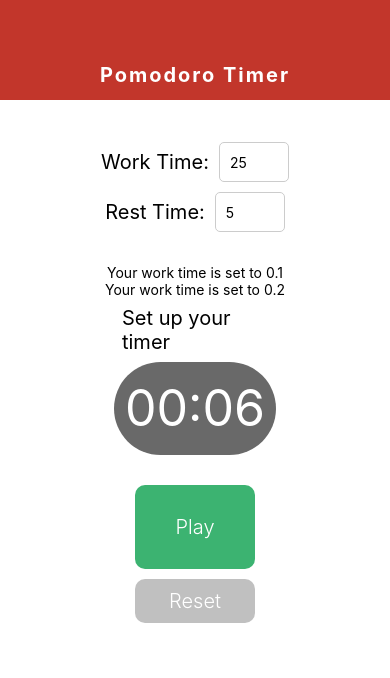
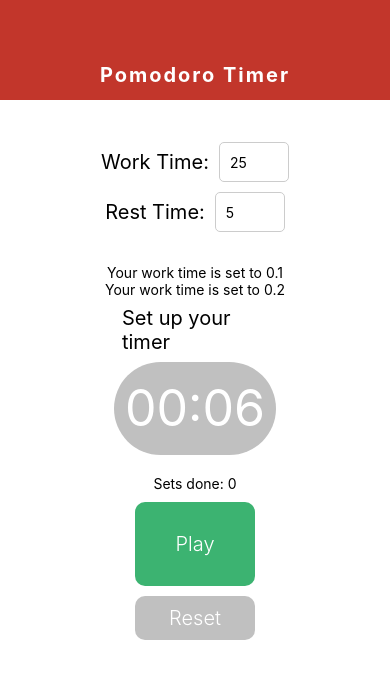
Before and after one commit to leenapoikolainen/pomodoro, a React Native app: screen / in a window 390 px wide. Shown: the top 678 px of the page. Built offline with nearby package versions, Linux system fonts and the light colour scheme.

Commit message:
added work sets count and small color modification to the timer display. Now reset timer sets color to light grey

```diff
--- a/src/components/PomodoroTimer.js
+++ b/src/components/PomodoroTimer.js
@@ -7,15 +7,17 @@ import TimerDisplay from "./TimerDisplay";
 import TimerSetup from "./TimerSetup";
 
 function PomodoroTimer() {
-  const [workTime, setWorkTime] = useState(0.1);
-  const [restTime, setRestTime] = useState(0.2);
-  const [timer, setTimer] = useState(workTime * 60);
-  const [isActive, setIsActive] = useState(false);
-  const [isResting, setIsResting] = useState(false);
-  const [timerRunning, setTimerRunning] = useState(false);
+  const [workTime, setWorkTime] = useState(0.1); // For testing purposes, set the work time to few seconds
+  const [restTime, setRestTime] = useState(0.2); // For testing purposes, set the break time to few seconds
+  const [timer, setTimer] = useState(workTime * 60); // Timer initialised with work time
+  const [isActive, setIsActive] = useState(false);  // Timer not active when starting
+  const [isResting, setIsResting] = useState(false); // Timer not resting when starting
+  const [timerRunning, setTimerRunning] = useState(false); // Timer not running when starting
+  const [worSetsCompleted, setWorkSetsCompleted] = useState(0); // No work sets completed
 
   useEffect(() => {
     let interval = null;
+
     // Timer starts when either work time or rest time starts
     if (timerRunning) {
       interval = setInterval(() => {
@@ -35,6 +37,7 @@ function PomodoroTimer() {
         setIsResting(true);
         setTimer(restTime * 60);
         console.log("Option 1");
+        setWorkSetsCompleted(worSetsCompleted + 1);
       }
       // Timer is 0, status resting --> change to work time
       else {
@@ -100,6 +103,7 @@ function PomodoroTimer() {
     setRestTime(0.2);
     setTimer(workTime * 60);
     setTimerRunning(false);
+    setWorkSetsCompleted(0);
   };
 
   const handleWorkTimeChange = (text) => {
@@ -123,26 +127,7 @@ function PomodoroTimer() {
     <View>
       <Header />
       <View style={styles.container}>
-        {/*
-      <View style={styles.inputContainer}>
-        <Text style={styles.inputLabel}>Work Time:</Text>
-        <TextInput
-          style={styles.input}
-          keyboardType="number-pad"
-          onChangeText={handleWorkTimeChange}
-          returnKeyType={"done"}
-        />
-      </View>
-      <View style={styles.inputContainer}>
-        <Text style={styles.inputLabel}>Rest Time:</Text>
-        <TextInput
-          style={styles.input}
-          keyboardType="number-pad"
-          onChangeText={handleRestTimeChange}
-          returnKeyType={"done"}
-        />
-      </View>
-  */}
+
         <TimerSetup
           setWorkTime={handleWorkTimeChange}
           setBreakTime={handleRestTimeChange}
@@ -160,33 +145,9 @@ function PomodoroTimer() {
             : "" + "Your work time is set to " + restTime}
         </Text>
 
-        <TimerDisplay timer={timer} working={isActive} onBreak={isResting} />
+        <TimerDisplay timer={timer} working={isActive} onBreak={isResting} running={timerRunning} />
+        <Text>Sets done: {worSetsCompleted}</Text>
 
-        {/*
-      <Text style={styles.timer}>{formatTime(timer)}</Text>
-      <Text>{isActive ? "Working" : "Not Working"}</Text>
-
-
-        <TouchableOpacity
-          style={styles.button}
-          onPress={isActive ? stopTimer : startTimer}
-        >
-          <Text style={styles.buttonText}>{isActive ? "Stop" : "Start"}</Text>
-        </TouchableOpacity>
-
-        <TouchableOpacity
-          style={styles.button}
-          onPress={timerRunning ? stopTimer : startTimer}
-        >
-          <Text style={styles.buttonText}>
-            {timerRunning ? "Stop" : "Start"}
-          </Text>
-        </TouchableOpacity>
-
-        <TouchableOpacity style={styles.button} onPress={resetTimer}>
-          <Text style={styles.buttonText}>{"Reset"}</Text>
-        </TouchableOpacity>
-*/}
         <TimerButtons
           timerOn={timerRunning}
           stopTimer={stopTimer}
--- a/src/components/TimerDisplay.js
+++ b/src/components/TimerDisplay.js
@@ -76,7 +76,7 @@ const styles = StyleSheet.create({
   setTimerContainer: {
     borderColor: "black",
     alignItems: "center",
-    backgroundColor: "#696969",
+    backgroundColor: "#c0c0c0",
     padding: "10%",
     marginBottom: 20,
     borderRadius: 80,
```
